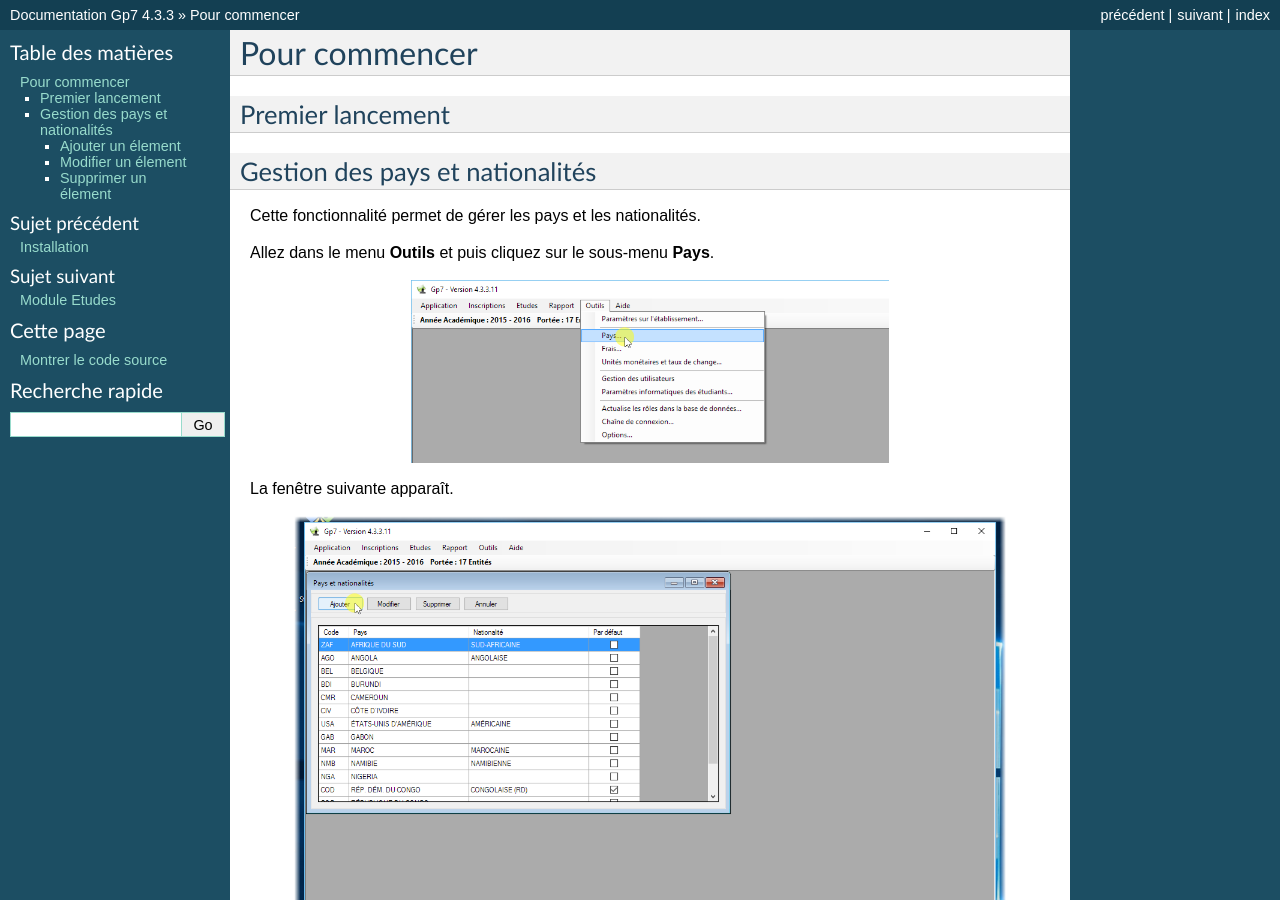
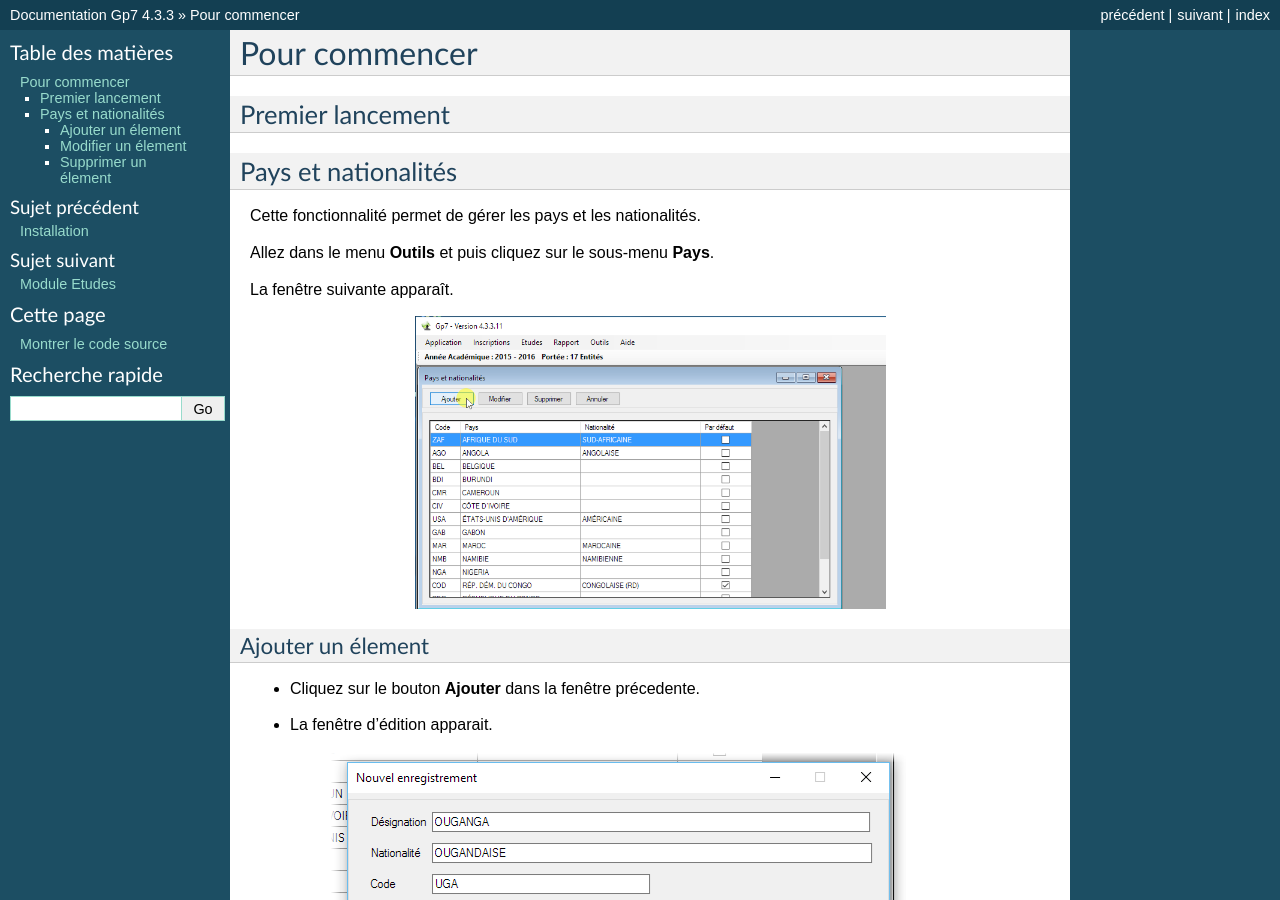
Before and after one commit to passyweb/gp7docs, a Sphinx documentation site: the page built from source/gettingstarted.rst, in a window 1280 px wide and 900 px high. Built offline with Sphinx 7.4.7, drawn with Linux system fonts in a browser that asks for light colours.

```diff
--- a/source/gettingstarted.rst
+++ b/source/gettingstarted.rst
@@ -6,16 +6,12 @@ Premier lancement
 -----------------
 
 
-Gestion des pays et nationalités
+Pays et nationalités
 --------------------------------
 
 Cette fonctionnalité permet de gérer les pays et les nationalités.
 
 Allez dans le menu \ **Outils**\  et puis cliquez sur le sous-menu \ **Pays**\.
-
-	.. image:: _static/mnuItemCountries.png
-		:scale: 60 %
-		:align: center
 
 La fenêtre suivante apparaît.
 
--- a/source/studentmanagement.rst
+++ b/source/studentmanagement.rst
@@ -1,3 +1,5 @@
 *******************
 Module Inscriptions
 *******************
+
+En cours de rédaction
```
Also changed, not shown: source/_static/addCountry.png.
